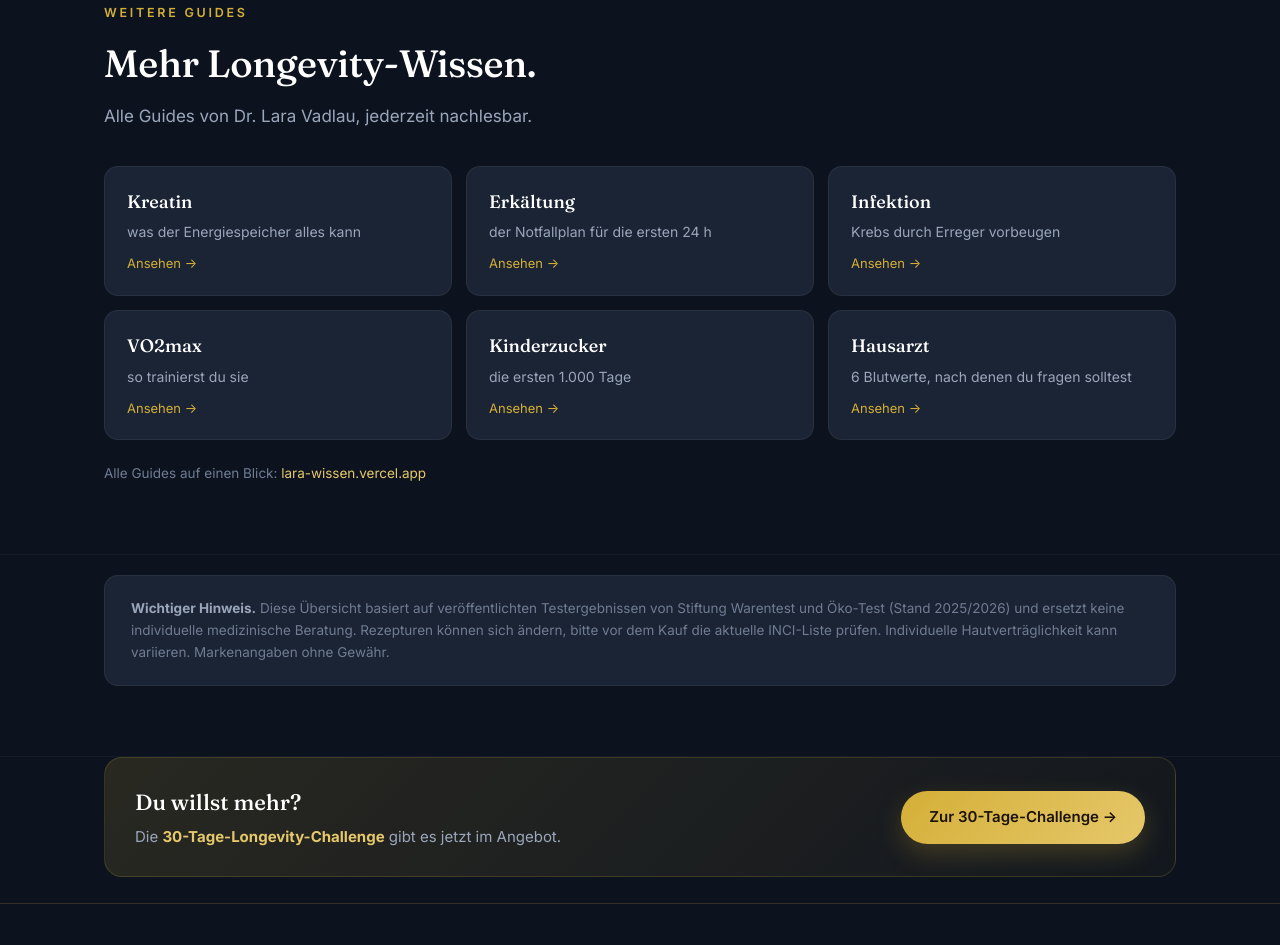
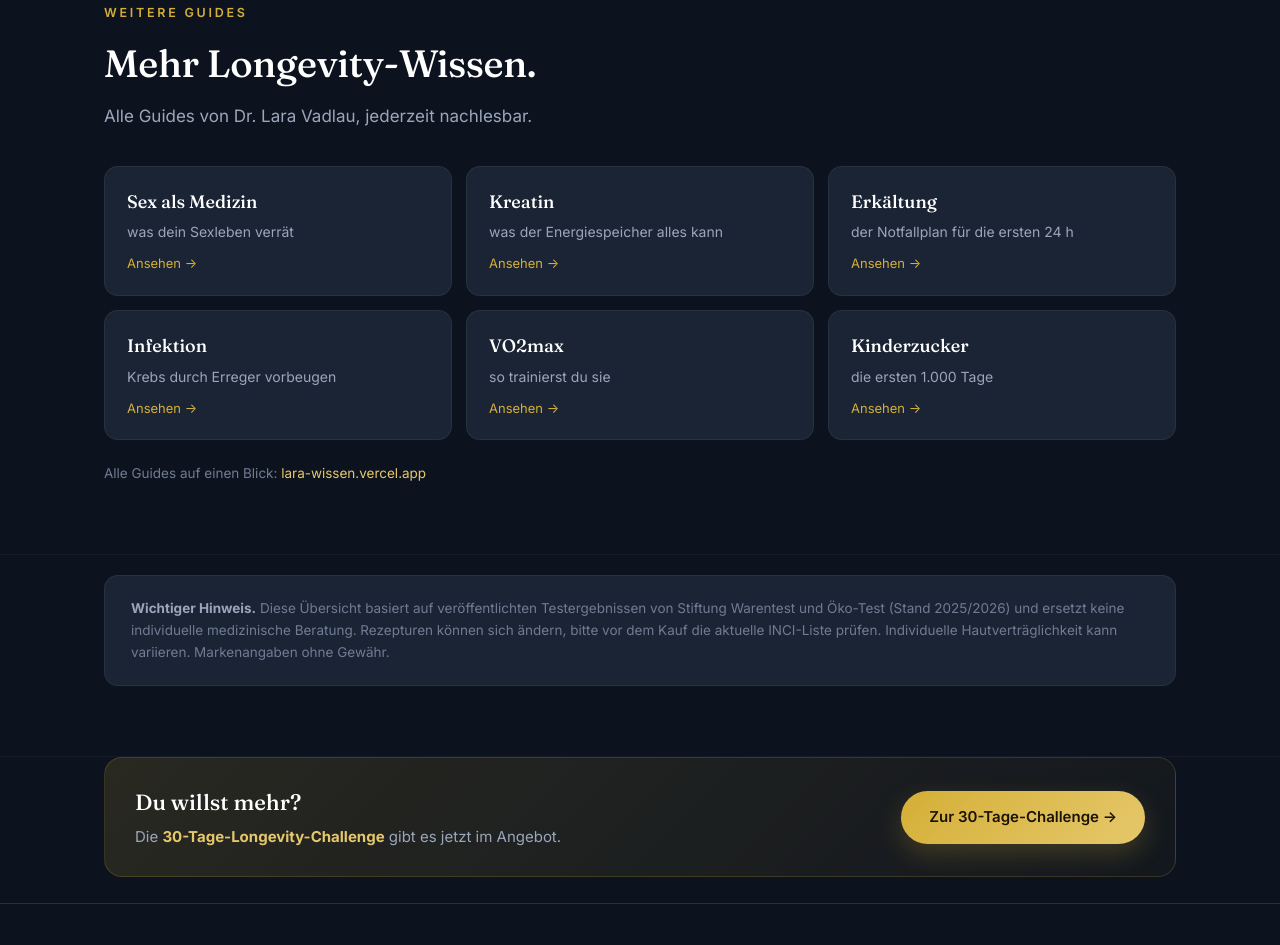
Before and after one commit to BookRevolution/lara-wissen-sonnencreme, a plain HTML site: page index.html in a window 1280 px wide. Shown: the part 7052-7997 px from the top of the page. Drawn offline with Linux system fonts and the light colour scheme.

Commit message:
Querverlinkung: Sex-als-Medizin-Guide

```diff
--- a/index.html
+++ b/index.html
@@ -399,12 +399,12 @@ footer .container{display:flex;flex-wrap:wrap;justify-content:space-between;gap:
       <p>Alle Guides von Dr. Lara Vadlau, jederzeit nachlesbar.</p>
     </div>
     <div class="more reveal">
+      <a href="https://lara-sexmedizin.vercel.app"><span class="t">Sex als Medizin</span><span class="d">was dein Sexleben verrät</span><span class="go">Ansehen &rarr;</span></a>
       <a href="https://lara-kreatin.vercel.app"><span class="t">Kreatin</span><span class="d">was der Energiespeicher alles kann</span><span class="go">Ansehen &rarr;</span></a>
       <a href="https://lara-erkaeltung.vercel.app"><span class="t">Erkältung</span><span class="d">der Notfallplan für die ersten 24 h</span><span class="go">Ansehen &rarr;</span></a>
       <a href="https://lara-infektion.vercel.app"><span class="t">Infektion</span><span class="d">Krebs durch Erreger vorbeugen</span><span class="go">Ansehen &rarr;</span></a>
       <a href="https://lara-vo2max.vercel.app"><span class="t">VO2max</span><span class="d">so trainierst du sie</span><span class="go">Ansehen &rarr;</span></a>
       <a href="https://lara-kinderzucker.vercel.app"><span class="t">Kinderzucker</span><span class="d">die ersten 1.000 Tage</span><span class="go">Ansehen &rarr;</span></a>
-      <a href="https://lara-hausarzt.vercel.app"><span class="t">Hausarzt</span><span class="d">6 Blutwerte, nach denen du fragen solltest</span><span class="go">Ansehen &rarr;</span></a>
     </div>
     <p style="margin-top:22px;color:var(--muted-2);font-size:13.5px">Alle Guides auf einen Blick: <a href="https://lara-wissen.vercel.app">lara-wissen.vercel.app</a></p>
   </div>
```
